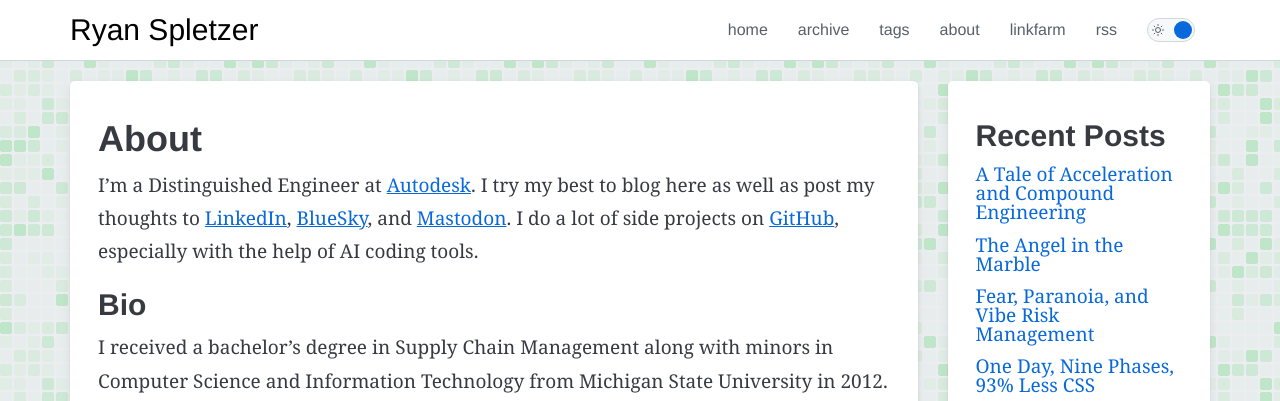
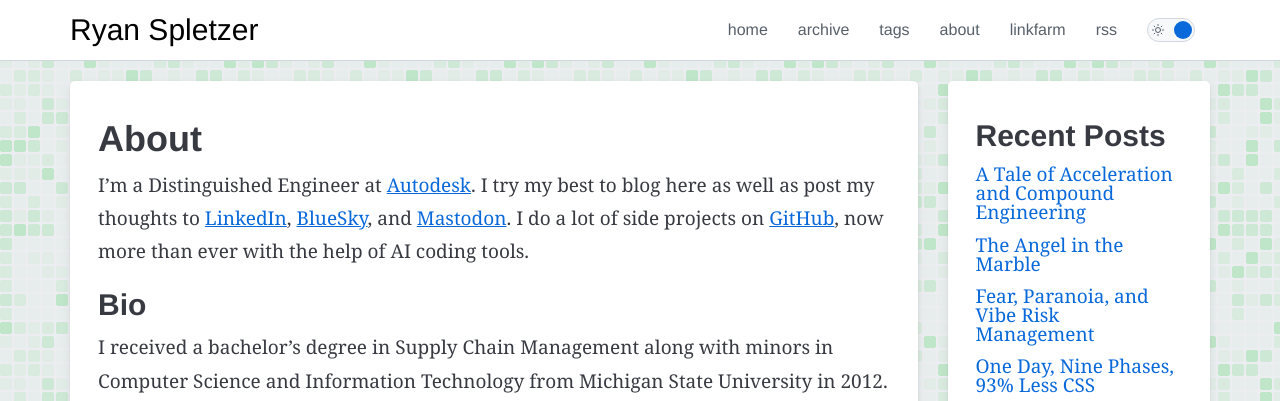
Before and after one commit to ryanspletzer/ryanspletzer.github.io, a Jekyll site: the page built from about.md, in a window 1280 px wide and 900 px high. Shown: the top 401 px of the window. Built offline with Jekyll 4.4.1, drawn with Linux system fonts in a browser that asks for light colours.

Commit message:
Tweak intro wording and update visual regression baselines
Change "especially" to "now more than ever" in the intro paragraph.
Regenerate macOS about page baselines across all viewports and color
schemes.

Co-Authored-By: Claude Opus 4.6 <noreply@anthropic.com>

```diff
--- a/about.md
+++ b/about.md
@@ -8,7 +8,7 @@ I'm a Distinguished Engineer at [Autodesk](https://www.autodesk.com).
 I try my best to blog here as well as post my thoughts to [LinkedIn](https://www.linkedin.com/in/ryanspletzer/),
 [BlueSky](https://bsky.app/profile/ryan.spletzer.com), and [Mastodon](https://spletzer.com/@ryan).
 I do a lot of side projects on [GitHub](https://github.com/ryanspletzer),
-especially with the help of AI coding tools.
+now more than ever with the help of AI coding tools.
 
 ## Bio
 
```
Also changed, not shown: e2e/__snapshots__/darwin/about-Desktop-Light.png, e2e/__snapshots__/darwin/about-Desktop.png, e2e/__snapshots__/darwin/about-Mobile-Light.png, 3 other files.
